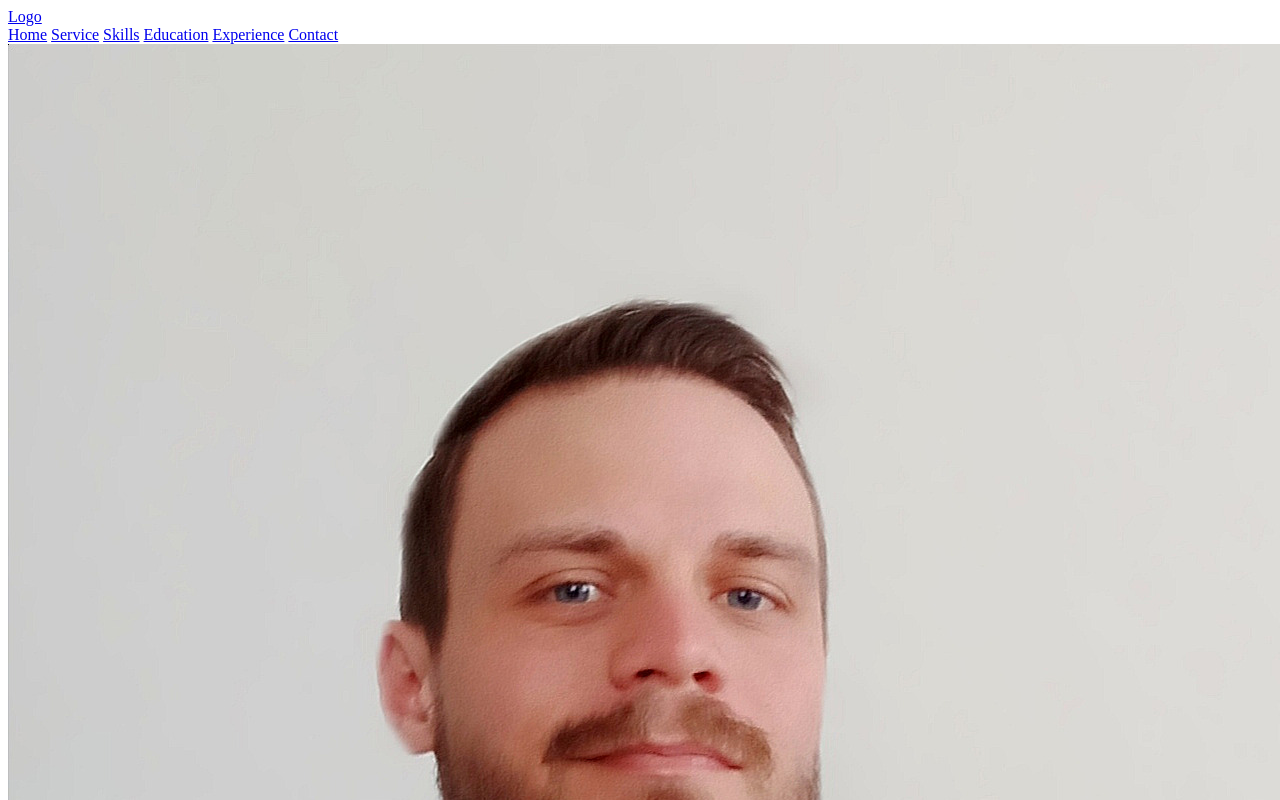
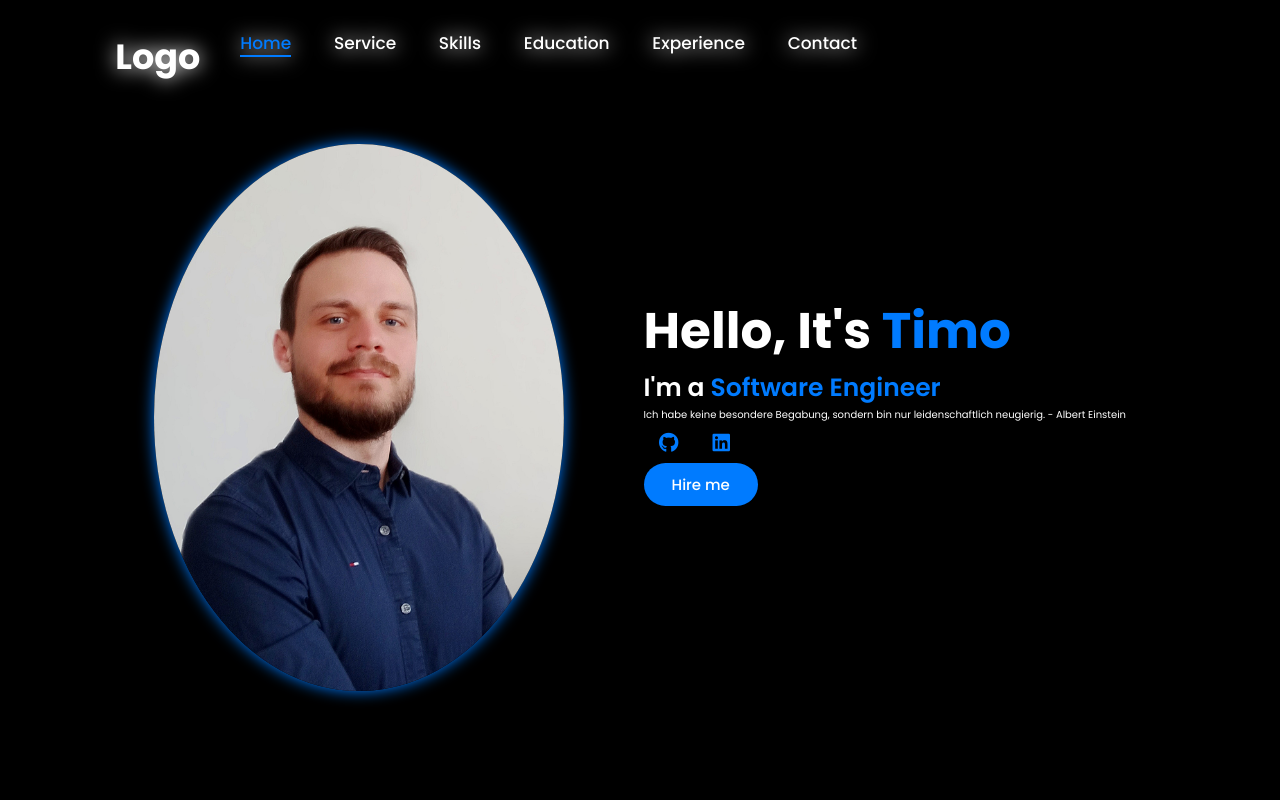
Before and after one commit to TimoTMS/Portfolieo_Website, a website: page index.html in a window 1280 px wide. Shown: the top 800 px of the page. Drawn offline with nearby package versions, Linux system fonts and the light colour scheme.

Commit message:
added: -dynamic content "I'm a..."
fixed:
-consistent color: Github & Linkedin same es "Hire me"

```diff
--- a/index.html
+++ b/index.html
@@ -3,6 +3,9 @@
 <head>
     <meta charset="UTF-8">
     <meta name="viewport" content="width=device-width, initial-scale=1.0">
+    <link rel="stylesheet" href="https://cdnjs.cloudflare.com/ajax/libs/font-awesome/5.15.3/css/all.min.css"/>
+    <script type="module" src="https://unpkg.com/ionicons@5.5.2/dist/ionicons/ionicons.esm.js"></script>
+    <script nomodule src="https://unpkg.com/ionicons@5.5.2/dist/ionicons/ionicons.js"></script>
     <title>Portfolio Website</title>
     <link rel="stylesheet" href="style.css" />
 
@@ -25,12 +28,14 @@
         <img src="images/home-img.jpg" alt="">
     </div>
     <div class="home-content">
-        <h1>Hello, It's <span>Timo</span> </h1>
+        <h1>Hello, It's <span>Timo</span></h1>
         <h3 class="typing-text">I'm a <span></span></h3>
-        <p>Lorem ipsum dolor sit amet, consectetur adipisicing elit. Quisquam, quod.</p>
+        <p>Ich habe keine besondere Begabung, sondern bin nur leidenschaftlich neugierig. - Albert Einstein</p>
         <div class="social-icons">
-            <span class="icon"><ion-icon name="logo-github"></ion-icon></span>
+            <a href="#"><i class="fab fa-github"></i></a>
+            <a href="#"><i class="fab fa-linkedin"></i></a>
         </div>
+        <a href="#" class="btn">Hire me</a>
     </div>
 </section>
 
--- a/style.css
+++ b/style.css
@@ -1 +1,266 @@
 @import url('https://fonts.googleapis.com/css2?family=Poppins:wght@300;400;500;600;700&display=swap');
+
+* {
+    margin: 0;
+    padding: 0;
+    box-sizing: border-box;
+    text-decoration: none;
+    outline: none;
+    font-family: 'Poppins', sans-serif;
+}
+
+html {
+    font-size: 62.5%;
+}
+
+body {
+    width: 100%;
+    height: 100vh;
+    overflow-x: hidden;
+    background-color: #000;
+    color: #fff;
+}
+
+header {
+    margin-top: 20px;
+    position: fixed;
+    top: 0;
+    left: 0;
+    width: 100%;
+    padding: 1rem 9%;
+    background-color: transparent;
+    filter: drop-shadow(0 0 10px #fff);
+    display: flex;
+}
+
+header .logo {
+    font-size: 3.5rem;
+    font-weight: 800;
+    cursor: pointer;
+    color: #fff;
+    transition: all 0.3s ease;
+}
+
+header .logo:hover {
+    color: #007bff;
+}
+
+header nav a{
+    font-size: 1.7rem;
+    color: white;
+    margin-left: 4rem;
+    font-weight: 500;
+    transition: all 0.3s ease;
+    border-bottom: 2px solid transparent;
+}
+
+header nav a:hover,
+header nav a.active {
+    color: #007bff;
+    border-bottom: 2px solid #007bff;
+}
+
+@media (max-width: 995px) {
+    nav {
+        position: absolute;
+        display: none;
+        top: 100%;
+        right: 0;
+        width: 40%;
+        border-left: 3px solid #007bff;
+        border-bottom: 3px solid #007bff;
+        border-bottom-left-radius: 10px;
+        padding: 2rem;
+        background-color: #000;
+        border-top: 3px solid #007bff;
+    }
+
+    nav.active {
+        display: block;
+    }
+
+    nav a{
+        display: block;
+        margin: 2rem 0;
+        font-size: 2rem;
+    }
+
+    nav a:hover,
+    nav a.active {
+        padding: 1rem;
+        border-radius: 0.5rem;
+        border-bottom: 0.5rem solid #007bff;
+    }
+}
+
+section {
+    min-height: 100vh;
+    padding: 5rem 9% 5rem 9%;
+}
+
+.home {
+    display: flex;
+    justify-content: center;
+    align-items: center;
+    gap: 8rem;
+    background-color: #000;
+}
+
+.home.home-content h1 {
+    font-size: 6rem;
+    font-weight: 800;
+    line-height: 1.2em;
+}
+
+span {
+    color: #007bff;
+}
+
+.home.home-content h3 {
+    font-size: 3rem;
+    font-weight: 500;
+    margin-bottom: 1rem;
+}
+
+.home.home-content p {
+    font-size: 1.7rem;
+    font-weight: 400;
+    margin-bottom: 2rem;
+}
+
+.home-img {
+    border-radius: 50%;
+}
+
+.home-img img {
+    position: relative;
+    width: 32vw;
+    border-radius: 50%;
+    box-shadow: 0 0 15px #007bff;
+    cursor: pointer;
+    transition: all 0.3s ease;
+}
+
+.home-img img:hover {
+    transform: scale(1.1);
+    box-shadow: 0 0 175px #007bff;
+}
+
+.social-icons a {
+    display: inline-flex;
+    justify-content: center;
+    align-items: center;
+    width: 4rem;
+    height: 4rem;
+    font-size: 2rem;
+    color: #007bff;
+    background-color: transparent;
+    border-radius: 50%;
+    margin: 0 0.5rem;
+    transition: all 0.3s ease;
+}
+
+
+.social-icons a:hover {
+    color: #fff;
+    transform: scale(1.2) translate(0, -3px);
+}
+
+.btn {
+    display: inline-block;
+    padding: 1rem 2.8rem;
+    font-size: 1.5rem;
+    font-weight: 500;
+    color: #fff;
+    background-color: #007bff;
+    border-radius: 3.5rem;
+    cursor: pointer;
+    transition: all 0.3s ease;
+}
+
+.btn:hover {
+    background-color: #ffffff;
+    color: #007bff;
+    box-shadow: 0 0 15px #007bff;
+    transform: scale(1.1);
+}
+
+.typing-text {
+    font-size: 34px;
+    font-weight: 600;
+    min-width: 280px;
+}
+
+.typing-text span {
+    position: relative;
+}
+
+.typing-text span::before {
+    content: "Software Developer";
+    color: #007bff;
+    animation: words 20s infinite;
+}
+
+.typing-text span::after {
+    content: '';
+    background-color: black;
+    position: absolute;
+    width: calc(100% + 8px);
+    height: 100%;
+    border-left: 3px solid black;
+    right: -8;
+    animation: cursor 0.7s infinite;
+}
+
+@keyframes cursor {
+    to{
+        border-left: 3px solid transparent;
+    }
+}
+
+@keyframes words {
+    0% {
+        content: "Software Developer";
+    }
+    20% {
+        content: "Software Engineer";
+    }
+    40% {
+        content: "Web Designer";
+    }
+    60% {
+        content: "Student";
+    }
+    80% {
+        content: "Professional Stackoverflow User";
+    }
+    100% {
+        content: "Programmer";
+    }
+}
+
+@media (max-width: 1000px) {
+    .home {
+        gap: 4rem;
+    }
+}
+
+@media (max-width: 995px) {
+    .home {
+        flex-direction: column;
+        margin: 5rem 4rem;
+    }
+}
+
+.home .home-content h3 {
+    font-size: 2.5rem;
+}
+
+.home .home-content h1 {
+    font-size: 5rem;
+}
+
+.home-img img {
+
+    margin-top: 4rem;
+}
```
